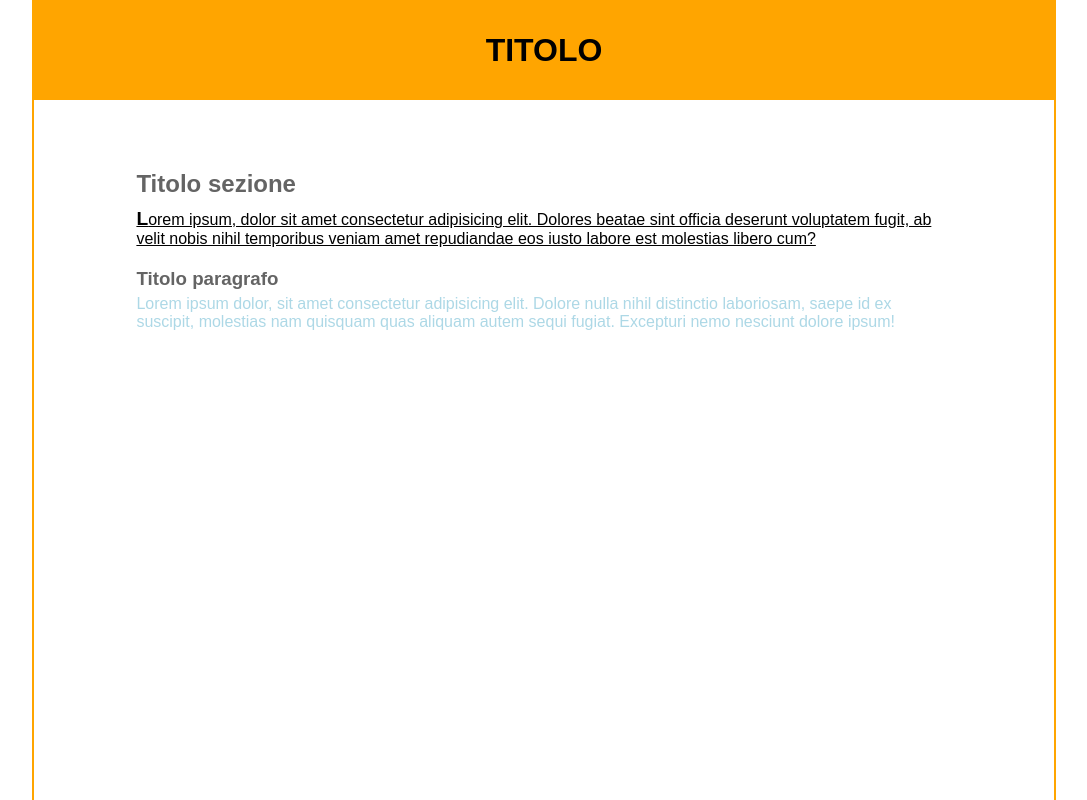
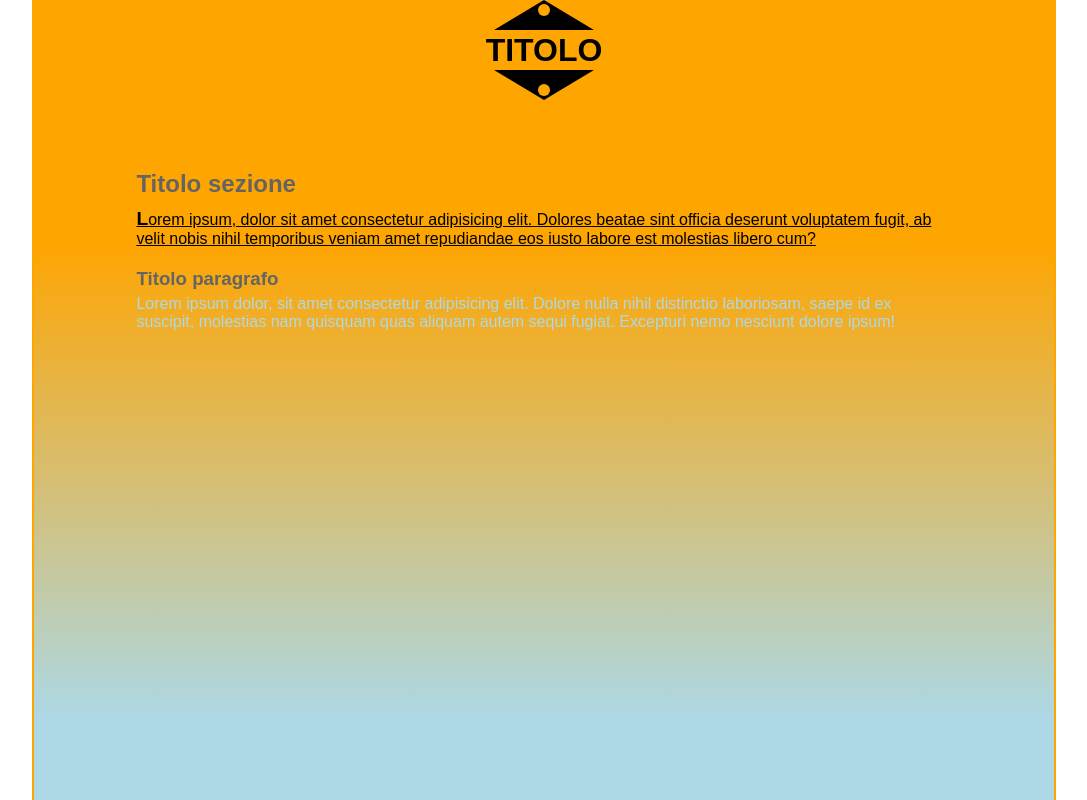
Before and after one commit to Giagar/html-sass-first, a website: page index.html in a window 1280 px wide. Shown: the whole page, without its empty margins (96-1183 px from the left). Drawn offline with Linux system fonts and the light colour scheme.

Commit message:
aggiunto grafica

```diff
--- a/index.html
+++ b/index.html
@@ -10,6 +10,12 @@
 <body>
 <div class="wrapper">
     <header>
+        <svg class="logo">
+            <polygon points="0,70 100,70 50,100" />
+            <circle r="6" fill="orange" cx="50%" cy="90%" />
+            <polygon points="0,30 100,30 50,0" />
+            <circle r="6" fill="orange" cx="50%" cy="10%" />
+        </svg>
         <h1 class="title">Titolo</h1>
     </header>
     <main>
--- a/src/app.scss
+++ b/src/app.scss
@@ -1,6 +1,7 @@
 /* VARIABLES */
 $header-height: 100px;
 $title-color: rgb(100, 100, 100);
+$background: linear-gradient(0deg, lightblue 10%, orange 70%, orange 10%, orange 10%);
 
 /* COMMON AND UTILITIES */
 html {
@@ -16,16 +17,27 @@ html {
 .wrapper {
     width: 80%;
     margin: 0 auto;
+    background-image: $background;
 }
 
 /* STYLE */
 // ?? quando ha senso innestare: wrapper dovrebbe contenere tutto o ha senso creare degli slot?
-// ?? meglio fare una regola comune per h2 e h3 o una variabile?
+// ?? meglio fare una regola comune per h2 e h3, una classe utility o una variabile?
 header {
     height: $header-height;
     line-height: $header-height;
-    background-color: orange;
+    background: orange;
     text-align: center;
+    position: relative;
+
+    .logo {
+        width: 100px;
+        height: 100px;
+        position: absolute;
+        transform: translate(-50%, -50%);
+        top: 50%;
+        left: 50%;
+    }
 
     .title {
         text-transform: uppercase;
```
Also changed, not shown: dist/app.css, images/logo.png (added), img/logo.png (added).
